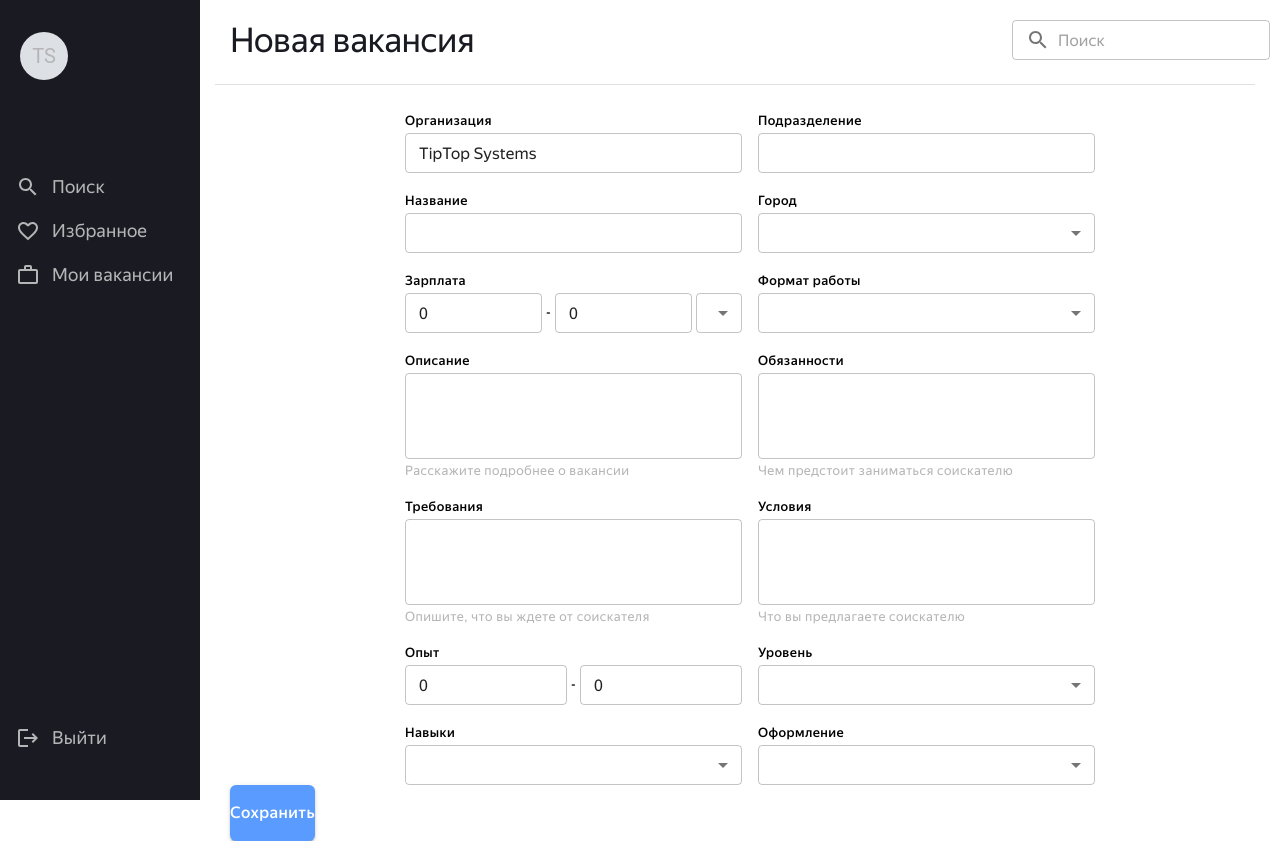
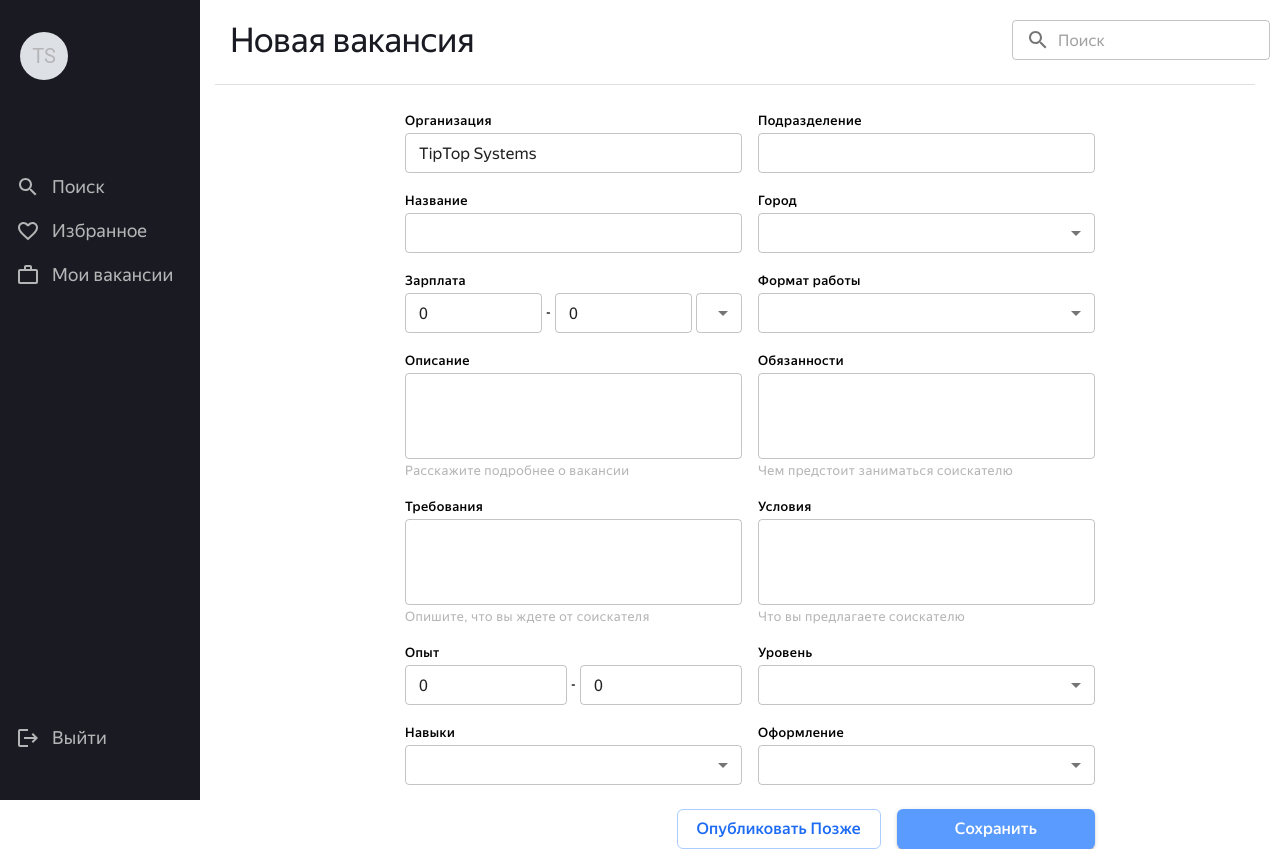
Before and after one commit to MarinaFominykh/alumni-resume-tracker, a React (Vite) app: page /vacancies/new in a window 1280 px wide. Built offline with nearby package versions, Linux system fonts and the light colour scheme.

Commit message:
hotfix: изменить стили кнопок на странице newVac

```diff
--- a/src/pages/Vacancies/NewVacancy/NewVacancy.tsx
+++ b/src/pages/Vacancies/NewVacancy/NewVacancy.tsx
@@ -431,14 +431,36 @@ function NewVacancy() {
             </Box>
           </Grid>
         </Grid>
+        <Box
+          sx={{
+            display: 'flex',
+            gap: '16px',
+            justifyContent: 'flex-end',
+            maxWidth: '690px',
+            margin: '24px auto 0'
+          }}
+        >
+          <ButtonElement
+            color="secondary"
+            variant="outlined"
+            type="button"
+            sx={{ padding: '10px 19px', height: '40px' }}
+          >
+            <Typography variant="body1" fontWeight={500} color={'#1D6BF3'}>
+              Опубликовать позже
+            </Typography>
+          </ButtonElement>
           <ButtonElement
             color="secondary"
             variant="contained"
             type="submit"
-          sx={{ padding: '18px 0', height: '56px' }}
+            sx={{ padding: '10px 58px', height: '40px' }}
           >
+            <Typography variant="body1" fontWeight={500} color={'#fff'}>
               Сохранить
+            </Typography>
           </ButtonElement>
+        </Box>
       </form>
     </>
   );
```
Lines whose indentation alone changed are shown as unchanged.
